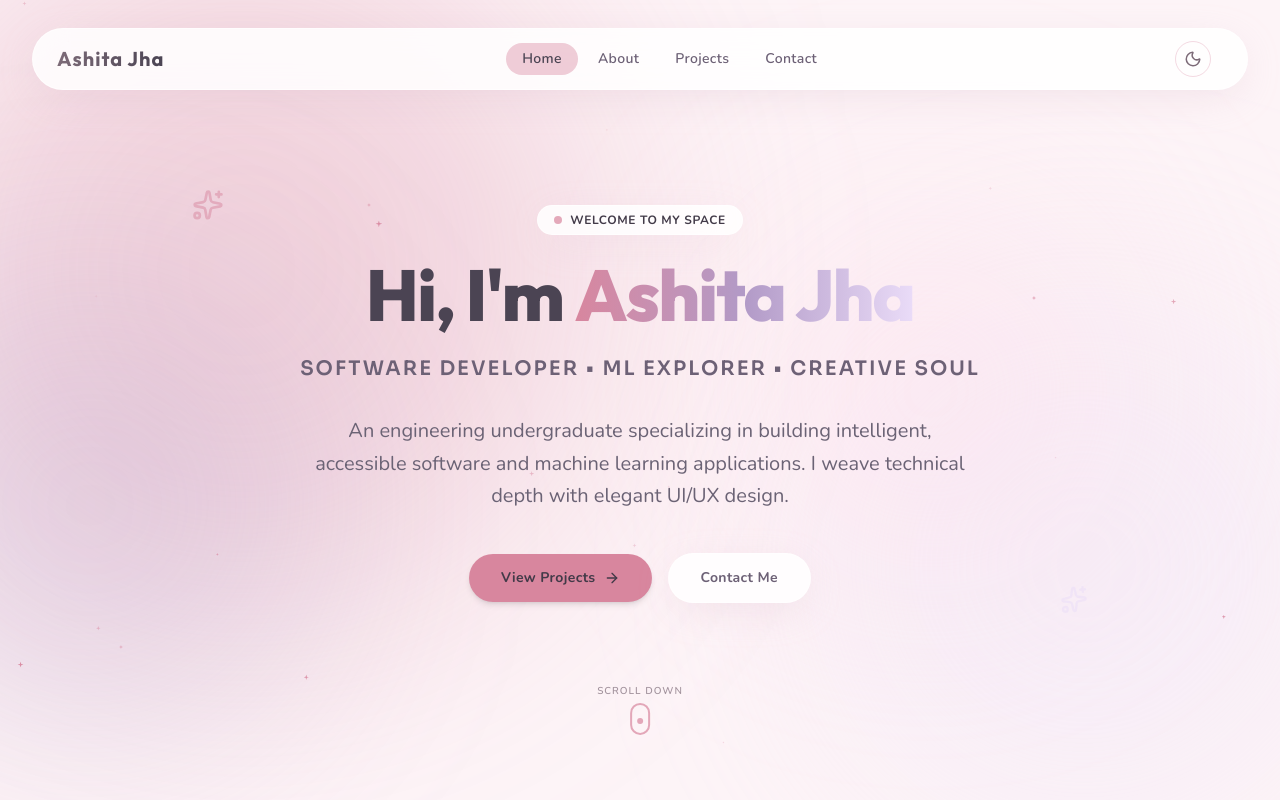
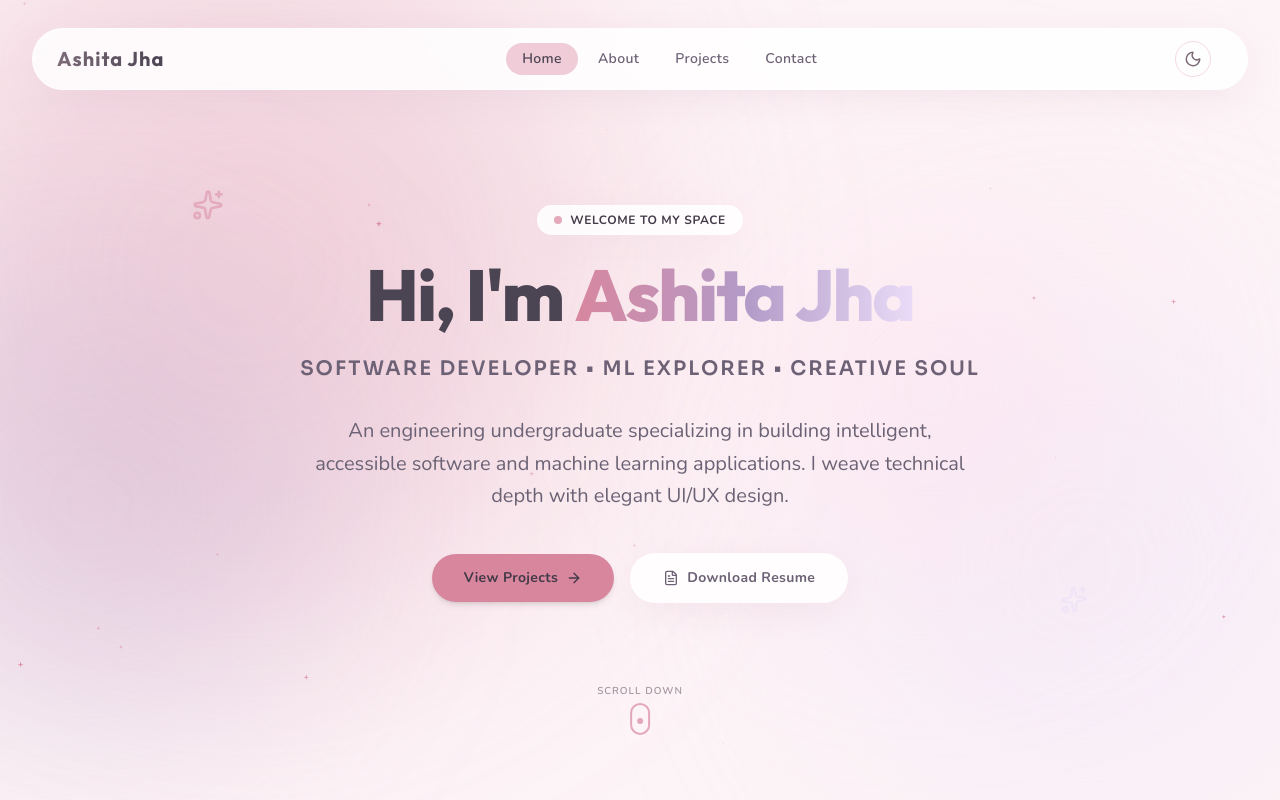
Before and after one commit to ashitajha10/Portfolio, a React (Vite) app: page / in a window 1280 px wide. Shown: the top 800 px of the page. Built offline with nearby package versions, Linux system fonts and the light colour scheme.

Commit message:
Move resume download to home page and add resume PDF

```diff
--- a/src/sections/Contact.jsx
+++ b/src/sections/Contact.jsx
@@ -1,6 +1,6 @@
 import React, { useState } from 'react';
 import { motion, AnimatePresence } from 'framer-motion';
-import { Mail, FileText, Send, CheckCircle2, AlertCircle } from 'lucide-react';
+import { Mail, Send, CheckCircle2, AlertCircle } from 'lucide-react';
 import { Github, Linkedin } from '../components/Icons';
 
 export default function Contact() {
@@ -101,9 +101,9 @@ export default function Contact() {
       {/* Main Grid */}
       <div className="grid grid-cols-1 lg:grid-cols-12 gap-12">
 
-        {/* Left Side: Contact Information & Resume Download */}
+        {/* Left Side: Contact Information */}
         <motion.div
-          className="lg:col-span-5 flex flex-col justify-between"
+          className="lg:col-span-5"
           initial={{ opacity: 0, x: -30 }}
           whileInView={{ opacity: 1, x: 0 }}
           viewport={{ once: true }}
@@ -174,23 +174,6 @@ export default function Contact() {
                 </div>
               </a>
             </div>
-          </div>
-
-          {/* Download Resume Button */}
-          <div className="pt-10 lg:pt-0">
-            <a
-              href="#"
-              onClick={(e) => {
-                e.preventDefault();
-                alert('Resume download triggered! (Placeholder file link)');
-              }}
-              className="inline-flex items-center gap-3 px-6 py-3 rounded-2xl glass-card border border-blush-pink/40 hover:border-blush-pink/80 dark:border-soft-mauve/25 dark:hover:border-soft-mauve/60 text-[#4B4453] dark:text-gray-200 hover:bg-[#FFD9E8]/20 dark:hover:bg-soft-mauve/10 hover:-translate-y-0.5 transition-all shadow-sm"
-            >
-              <FileText size={16} />
-              <span className="font-nunito text-sm font-bold tracking-wide">
-                Download Resume (PDF)
-              </span>
-            </a>
           </div>
         </motion.div>
 
--- a/src/sections/Hero.jsx
+++ b/src/sections/Hero.jsx
@@ -1,6 +1,6 @@
 import React from 'react';
 import { motion } from 'framer-motion';
-import { ArrowRight, Mail, Sparkles } from 'lucide-react';
+import { ArrowRight, Mail, Sparkles, FileText } from 'lucide-react';
 import { Github, Linkedin } from '../components/Icons';
 
 export default function Hero() {
@@ -121,12 +121,14 @@ export default function Hero() {
             <ArrowRight size={16} />
           </button>
 
-          <button
-            onClick={() => handleScrollTo('contact')}
-            className="w-full sm:w-auto px-8 py-3.5 rounded-full font-nunito font-bold text-sm tracking-wide text-text-light dark:text-gray-200 glass-card hover:bg-blush-pink/20 dark:hover:bg-soft-mauve/20 hover:-translate-y-0.5 transition-all duration-300 shadow-sm"
+          <a
+            href="/Ashita_Resume.pdf"
+            download="Ashita_Resume.pdf"
+            className="w-full sm:w-auto px-8 py-3.5 rounded-full font-nunito font-bold text-sm tracking-wide text-text-light dark:text-gray-200 glass-card hover:bg-blush-pink/20 dark:hover:bg-soft-mauve/20 hover:-translate-y-0.5 transition-all duration-300 shadow-sm flex items-center justify-center gap-2"
           >
-            Contact Me
-          </button>
+            <FileText size={16} />
+            <span>Download Resume</span>
+          </a>
         </motion.div>
 
 
```
Also changed, not shown: 1 other file (tests, documents, lock files or other folders).
